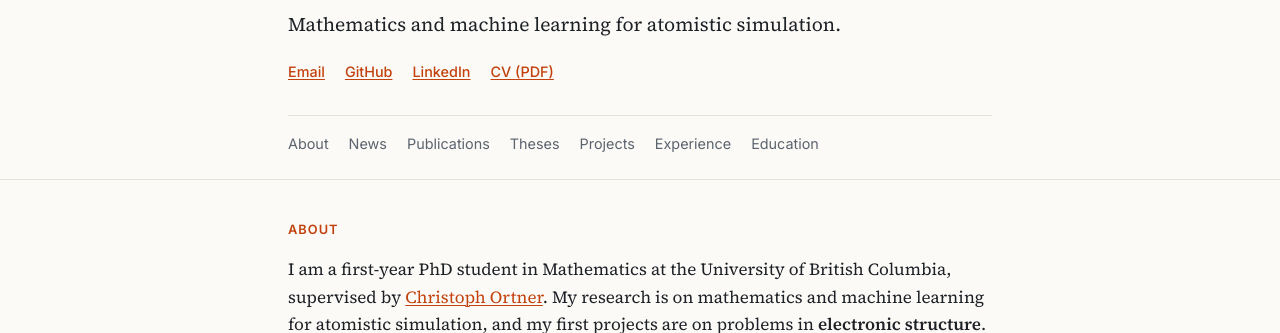
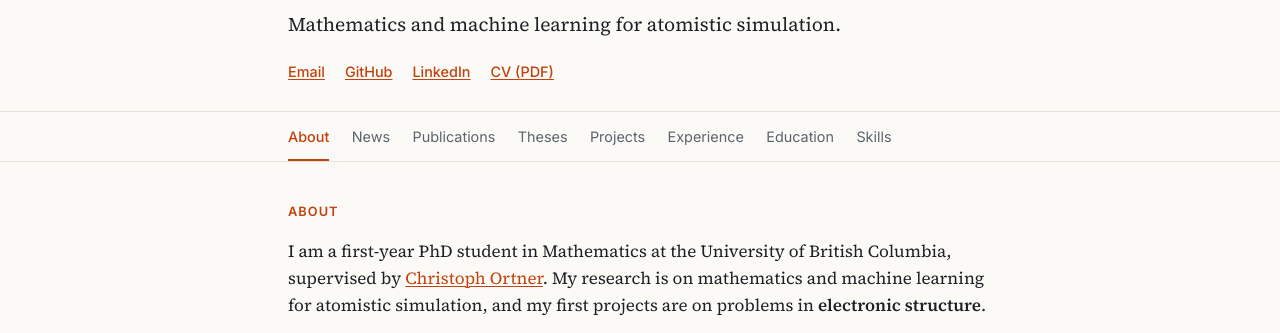
Before and after one commit to javier-gallardo-saenz/javier-gallardo-saenz.github.io, a plain HTML site: page index.html in a window 1280 px wide. Shown: the part 429-762 px from the top of the page. Drawn offline with Linux system fonts and the light colour scheme.

Commit message:
e-medoids project

```diff
--- a/index.html
+++ b/index.html
@@ -39,17 +39,23 @@
       <a href="https://www.linkedin.com/in/javier-gallardo-s%C3%A1enz-953b8a258/">LinkedIn</a>
       <a href="CV_GallardoSaenzJavier.pdf">CV (PDF)</a>
     </nav>
-    <nav class="toc" aria-label="Sections">
-      <a href="#about">About</a>
-      <a href="#news">News</a>
-      <a href="#publications">Publications</a>
-      <a href="#theses">Theses</a>
-      <a href="#projects">Projects</a>
-      <a href="#experience">Experience</a>
-      <a href="#education">Education</a>
-    </nav>
   </div>
 </header>
+
+<nav class="tabs" aria-label="Sections">
+  <div class="wrap">
+    <div class="tablist">
+      <a href="#about" id="tab-about">About</a>
+      <a href="#news" id="tab-news">News</a>
+      <a href="#publications" id="tab-publications">Publications</a>
+      <a href="#theses" id="tab-theses">Theses</a>
+      <a href="#projects" id="tab-projects">Projects</a>
+      <a href="#experience" id="tab-experience">Experience</a>
+      <a href="#education" id="tab-education">Education</a>
+      <a href="#skills" id="tab-skills">Skills</a>
+    </div>
+  </div>
+</nav>
 
 <main class="wrap">
 
@@ -187,6 +193,20 @@
     <h2>Projects</h2>
 
     <article class="project">
+      <h3><a href="https://github.com/javier-gallardo-saenz/e-medoids">e-medoids: mini-batch k-medoids for arbitrary dissimilarities</a></h3>
+      <p class="stack">Python · Numba · clustering · molecular fingerprints</p>
+      <p>A k-medoids counterpart of <a href="https://arxiv.org/abs/2611.09501">e-means</a> (Bessa et al., 2026). It
+        works with any dissimilarity and never builds the <em>n</em>&thinsp;×&thinsp;<em>n</em> distance matrix that
+        PAM-type methods need, which is about 250&nbsp;GB for 250,000 points. Each cluster keeps a small pool of
+        candidate medoids whose costs are estimated on mini-batches with exponential moving averages and a
+        cosine-annealed step size, and the medoid is the cheapest candidate. PAM-style swaps move medoids between
+        clusters, and a probation period protects new candidates until they have been scored on enough batches. On
+        molecular fingerprints with the Tanimoto distance, and on synthetic benchmarks, it comes within about 1% of
+        FasterPAM's loss at <em>k</em>&nbsp;=&nbsp;100 while running 100–300× faster. It clusters all 250,000 ZINC
+        molecules in under a second, and it reaches a lower loss than OneBatchPAM at default settings.</p>
+    </article>
+
+    <article class="project">
       <h3><a href="https://github.com/javier-gallardo-saenz/e3nn.jl/tree/feature/irreps_array">e3nn.jl: <code>IrrepsArray</code></a></h3>
       <p class="stack">Julia · E(3)-equivariant neural networks</p>
       <p>Contributions to <a href="https://github.com/Dsantra92/e3nn.jl">e3nn.jl</a>, a Julia port of e3nn. I
@@ -314,5 +334,77 @@
   </div>
 </footer>
 
+<script>
+  // Tabbed sections. Without JavaScript every section stays visible and the tabs act as anchor links.
+  (function () {
+    var nav = document.querySelector('.tabs');
+    var list = nav.querySelector('.tablist');
+    var tabs = Array.prototype.slice.call(list.querySelectorAll('a'));
+    var panels = tabs.map(function (t) { return document.getElementById(t.hash.slice(1)); });
+
+    document.documentElement.classList.add('has-tabs');
+    list.setAttribute('role', 'tablist');
+    tabs.forEach(function (tab, i) {
+      tab.setAttribute('role', 'tab');
+      tab.setAttribute('aria-controls', panels[i].id);
+      panels[i].setAttribute('role', 'tabpanel');
+      panels[i].setAttribute('aria-labelledby', tab.id);
+    });
+
+    function indexOf(id) {
+      for (var i = 0; i < panels.length; i++) if (panels[i].id === id) return i;
+      return -1;
+    }
+
+    function show(i, opts) {
+      opts = opts || {};
+      tabs.forEach(function (tab, j) {
+        var on = i === j;
+        tab.setAttribute('aria-selected', on ? 'true' : 'false');
+        tab.tabIndex = on ? 0 : -1;
+        panels[j].hidden = !on;
+      });
+      if (opts.focus) tabs[i].focus();
+      if (opts.updateUrl) {
+        var hash = i === 0 ? location.pathname + location.search : '#' + panels[i].id;
+        history.replaceState(null, '', hash);
+      }
+      // If the reader has scrolled past the tab bar, bring the new panel's top into view.
+      if (opts.scroll) {
+        var top = nav.getBoundingClientRect().top + window.pageYOffset;
+        if (window.pageYOffset > top) window.scrollTo(0, top);
+      }
+      if (tabs[i].scrollIntoView && list.scrollWidth > list.clientWidth) {
+        tabs[i].scrollIntoView({ block: 'nearest', inline: 'nearest' });
+      }
+    }
+
+    tabs.forEach(function (tab, i) {
+      tab.addEventListener('click', function (e) {
+        e.preventDefault();
+        show(i, { updateUrl: true, scroll: true });
+      });
+      tab.addEventListener('keydown', function (e) {
+        var next = null;
+        if (e.key === 'ArrowRight') next = (i + 1) % tabs.length;
+        else if (e.key === 'ArrowLeft') next = (i - 1 + tabs.length) % tabs.length;
+        else if (e.key === 'Home') next = 0;
+        else if (e.key === 'End') next = tabs.length - 1;
+        if (next !== null) {
+          e.preventDefault();
+          show(next, { focus: true, updateUrl: true });
+        }
+      });
+    });
+
+    function fromHash() {
+      var i = indexOf(location.hash.slice(1));
+      show(i < 0 ? 0 : i);
+    }
+    window.addEventListener('hashchange', fromHash);
+    fromHash();
+  })();
+</script>
+
 </body>
 </html>
--- a/style.css
+++ b/style.css
@@ -57,8 +57,7 @@ code {
 
 /* Header */
 .site-header {
-  padding: 0 0 1.5rem;
-  border-bottom: 1px solid var(--rule);
+  padding: 0 0 1.75rem;
 }
 .banner {
   position: relative;
@@ -118,7 +117,7 @@ code {
   margin: 0.75rem 0 0;
   font-size: 1.2rem;
 }
-.links, .toc {
+.links {
   display: flex;
   flex-wrap: wrap;
   gap: 0.5rem 1.25rem;
@@ -127,18 +126,59 @@ code {
 }
 .links { margin-top: 1.25rem; }
 .links a { font-weight: 500; }
-.toc {
-  margin-top: 2rem;
-  padding-top: 1rem;
+
+/* Section tabs */
+.tabs {
+  position: sticky;
+  top: 0;
+  z-index: 10;
+  background: var(--bg);
   border-top: 1px solid var(--rule);
+  border-bottom: 1px solid var(--rule);
 }
-.toc a { color: var(--muted); text-decoration: none; }
-.toc a:hover { color: var(--accent); }
+.tablist {
+  display: flex;
+  gap: 0 1.4rem;
+  overflow-x: auto;
+  scrollbar-width: none;
+  font-family: var(--sans);
+  font-size: 0.9rem;
+}
+.tablist::-webkit-scrollbar { display: none; }
+.tablist a {
+  flex: none;
+  padding: 0.8rem 0 calc(0.8rem - 2px);
+  border-bottom: 2px solid transparent;
+  color: var(--muted);
+  text-decoration: none;
+  white-space: nowrap;
+}
+.tablist a:hover { color: var(--ink); }
+.tablist a[aria-selected="true"] {
+  color: var(--accent);
+  border-bottom-color: var(--accent);
+  font-weight: 500;
+}
+.tablist a:focus-visible {
+  outline: 2px solid var(--accent);
+  outline-offset: -2px;
+  border-radius: 3px;
+}
 
 /* Sections */
 section {
   padding: 2.5rem 0 0.5rem;
-  scroll-margin-top: 1rem;
+  scroll-margin-top: 3.5rem;
+}
+section[hidden] { display: none; }
+.has-tabs main { min-height: 65vh; }
+.has-tabs section { animation: panel-in 0.18s ease-out; }
+@keyframes panel-in {
+  from { opacity: 0; transform: translateY(4px); }
+  to { opacity: 1; transform: none; }
+}
+@media (prefers-reduced-motion: reduce) {
+  .has-tabs section { animation: none; }
 }
 section h2 {
   margin: 0 0 1rem;
@@ -287,7 +327,8 @@ section p { margin: 0 0 1rem; }
 }
 
 @media print {
-  .toc { display: none; }
+  .tabs { display: none; }
+  section[hidden] { display: block; }
   body { background: #fff; color: #000; }
   .card { border-color: #ccc; }
 }
```
Also changed, not shown: IMG_3371.JPG (added), 1 other file.
